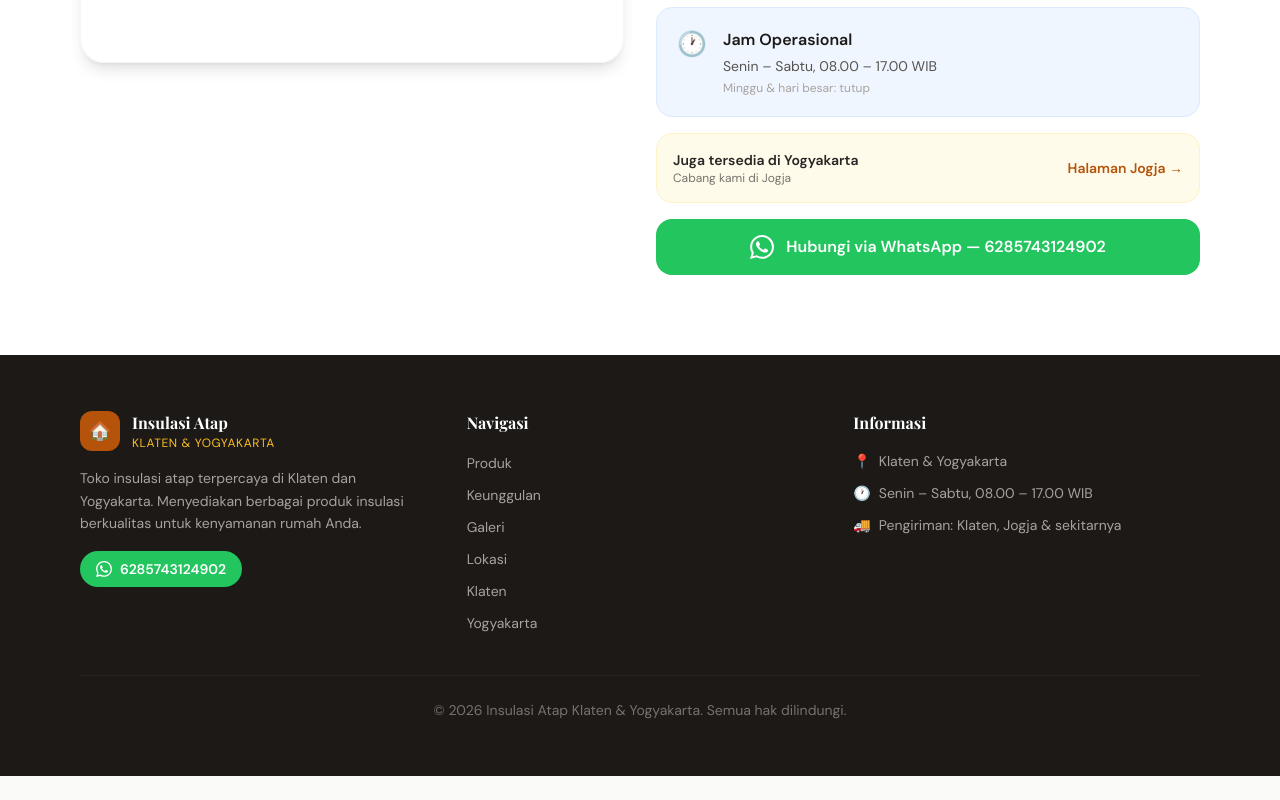
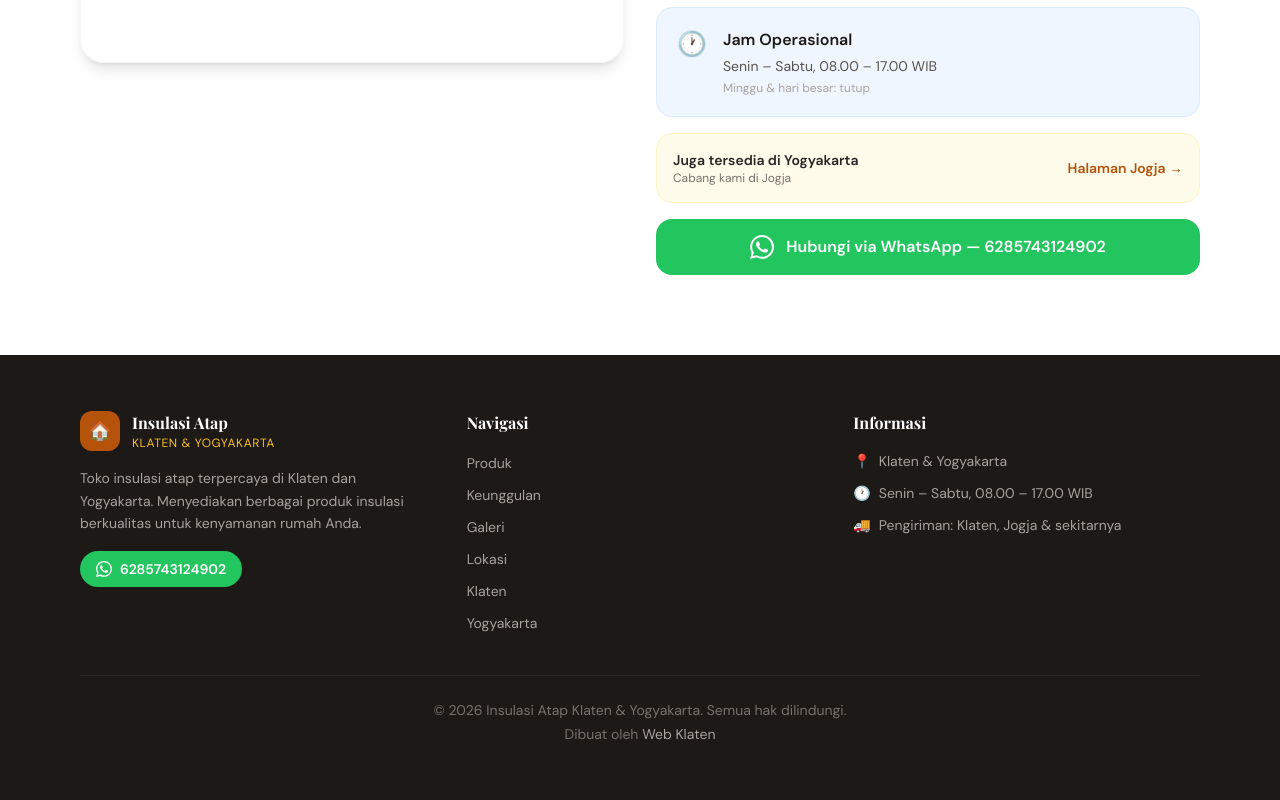
Before and after one commit to Bengkulu-travel/insulasi-atap-klaten, a Next.js app: page / in a window 1280 px wide. Shown: the part 6238-7038 px from the top of the page. Before the commit the page ends 7014 px from the top, so only its background shows below. Built offline with nearby package versions, Linux system fonts and the light colour scheme; grey boxes are pictures that could not be loaded.

Commit message:
Add footer credit link to Web Klaten

```diff
--- a/components/Footer.jsx
+++ b/components/Footer.jsx
@@ -59,6 +59,17 @@ export default function Footer() {
 
         <div className="pt-6 border-t border-stone-800 text-center">
           <p className="text-stone-500 text-sm">© {year} Insulasi Atap Klaten & Yogyakarta. Semua hak dilindungi.</p>
+          <p className="text-stone-500 text-sm mt-1">
+            Dibuat oleh{' '}
+            <a
+              href="https://webklaten.biz.id/"
+              target="_blank"
+              rel="noopener noreferrer"
+              className="text-stone-400 hover:text-amber-400 transition-colors"
+            >
+              Web Klaten
+            </a>
+          </p>
         </div>
       </div>
     </footer>
```
